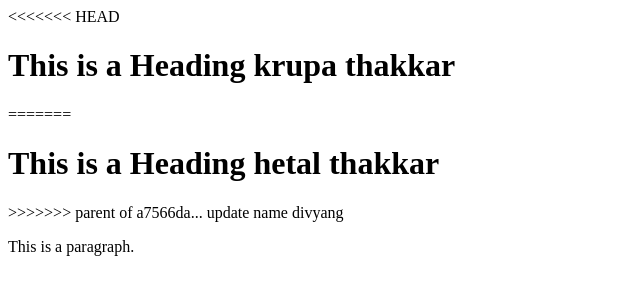
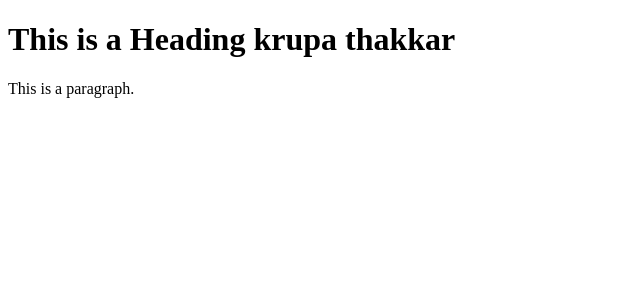
Before and after one commit to krupasavadiya/demo, a plain HTML site: page index.html in a window 1280 px wide. Shown: the whole page, without its empty margins (0-640 px from the left). Drawn offline with Linux system fonts and the light colour scheme.

Commit message:
dsf
dsfds

```diff
--- a/index.html
+++ b/index.html
@@ -4,12 +4,10 @@
 <title>Page Title</title>
 </head>
 <body>
-<<<<<<< HEAD
+
 <h1>This is a Heading  krupa thakkar</h1>
-=======
 
-<h1>This is a Heading  hetal thakkar</h1>
->>>>>>> parent of a7566da... update name divyang
+
 <p>This is a paragraph.</p>
 
 </body>
```
